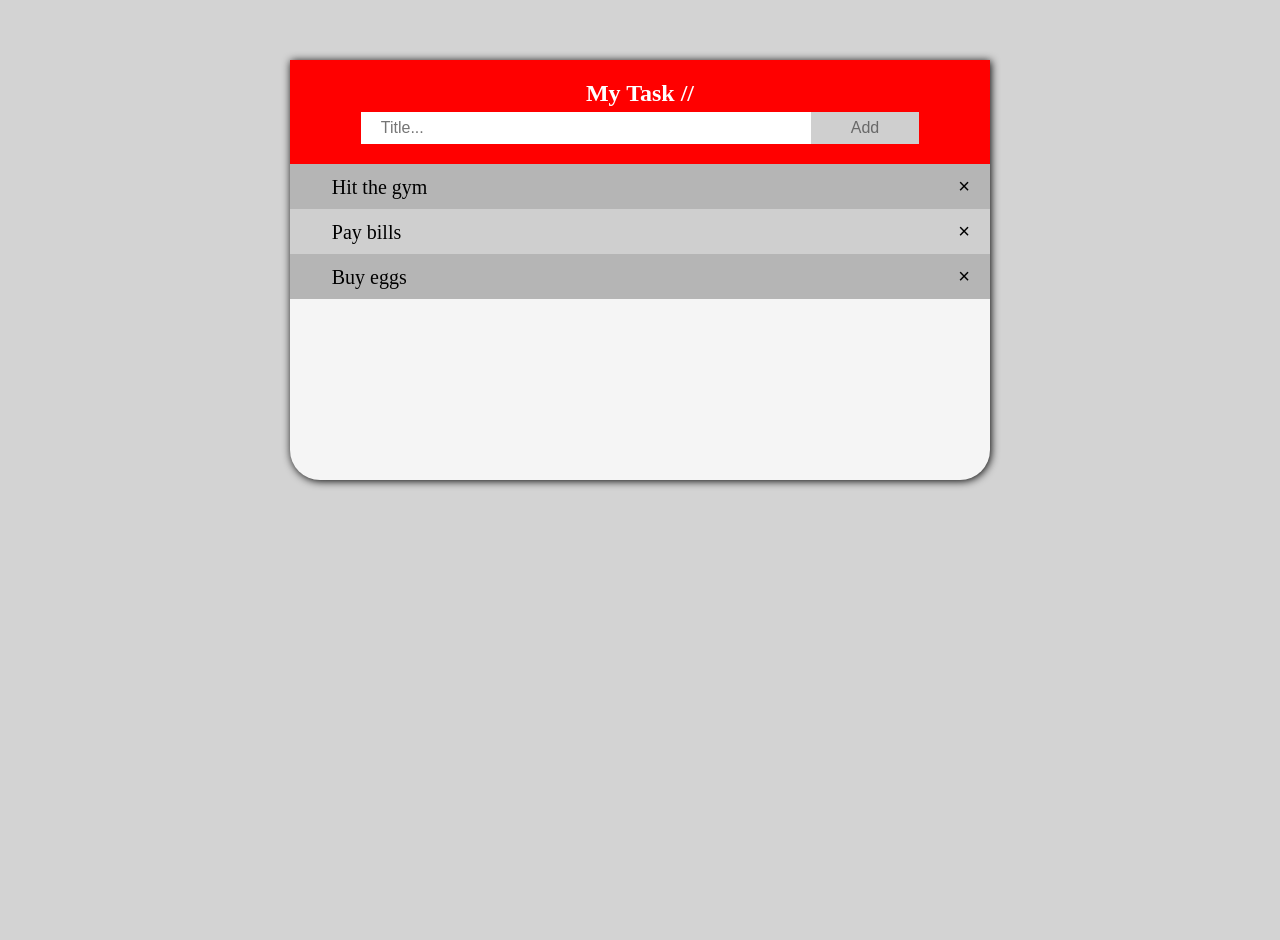
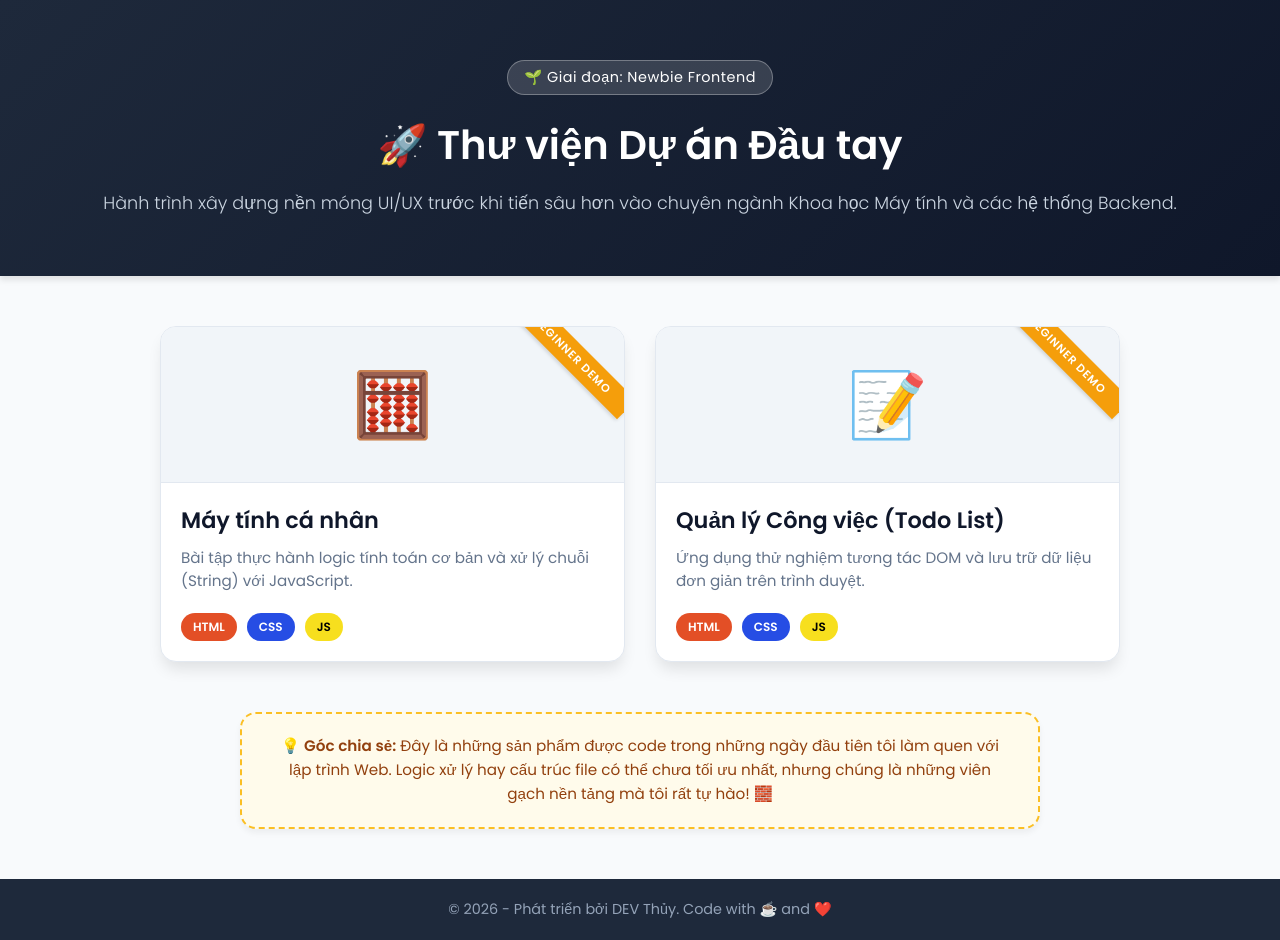
Before and after one commit to duongtuanthuy/my-first-learn-html-css, a plain HTML site: page index.html in a window 1280 px wide. Before the commit the page ends 800 px from the top, so only its background shows below. Drawn offline with Linux system fonts and the light colour scheme.

Commit message:
Sắp xếp lại thư mục. Tạo một trang thư viện dự án để trỏ tới các thư mục con

```diff
--- a/index.html
+++ b/index.html
@@ -1,47 +1,65 @@
 <!DOCTYPE html>
-
-<html>
+<html lang="vi">
 <head>
-        <title>Todo list</title>
+    <meta charset="UTF-8">
+    <meta name="viewport" content="width=device-width, initial-scale=1.0">
+    <title>Portfolio | Hành trình học Web</title>
+    <!-- Nhúng font chữ Poppins hiện đại -->
+    <link href="https://fonts.googleapis.com/css2?family=Poppins:wght@300;400;600&display=swap" rel="stylesheet">
     <link rel="stylesheet" href="style.css">
 </head>
 <body>
-        <div id="todo-container">
-            <div id="todo-header">
-                <p id="todo-title-text">My Task //</p>
-                <div id="todo-create-task">
-                    <input id="input-new-task" type="text" placeholder="Title...">
-                    <button id="add-btn">Add</button>
+    <header class="hero-section">
+        <!-- Thêm nhãn trạng thái học tập -->
+        <span class="learning-badge">🌱 Giai đoạn: Newbie Frontend</span>
+        <h1>🚀 Thư viện Dự án Đầu tay</h1>
+        <!-- Cập nhật lời tựa định hướng -->
+        <p>Hành trình xây dựng nền móng UI/UX trước khi tiến sâu hơn vào chuyên ngành Khoa học Máy tính và các hệ thống Backend.</p>
+    </header>
+
+    <main class="portfolio-container">
+        <!-- Dự án 1: Máy tính -->
+        <a href="./calculator-web-demo/index.html" class="project-card">
+            <!-- Thêm thẻ đánh dấu Demo -->
+            <div class="demo-badge">Beginner Demo</div>
+
+            <div class="card-icon">🧮</div>
+            <div class="card-content">
+                <h2>Máy tính cá nhân</h2>
+                <p>Bài tập thực hành logic tính toán cơ bản và xử lý chuỗi (String) với JavaScript.</p>
+                <div class="tech-stack">
+                    <span class="tag html">HTML</span>
+                    <span class="tag css">CSS</span>
+                    <span class="tag js">JS</span>
                 </div>
             </div>
-            <div id="todo-list">
-                <ul id="ul-el">
-                    <li class="todo-task">
-                        <span>
-                            <span class="checked-icon">&#10003;</span>
-                            <span class="task-text">Hit the gym</span>
-                        </span>
-                        <button class="delete-btn">&times;</button>
-                    </li>
+        </a>
 
-                    <li class="todo-task">
-                        <span>
-                            <span class="checked-icon">&#10003;</span>
-                            <span class="task-text">Pay bills</span>
-                        </span>
-                        <button class="delete-btn">&times;</button>
-                    </li>
+        <!-- Dự án 2: Todo List -->
+        <a href="./todoList-web-demo/index.html" class="project-card">
+            <div class="demo-badge">Beginner Demo</div>
 
-                    <li class="todo-task">
-                        <span>
-                            <span class="checked-icon">&#10003;</span>
-                            <span class="task-text">Buy eggs</span>
-                        </span>
-                        <button class="delete-btn">&times;</button>
-                    </li>
-                </ul>
+            <div class="card-icon">📝</div>
+            <div class="card-content">
+                <h2>Quản lý Công việc (Todo List)</h2>
+                <p>Ứng dụng thử nghiệm tương tác DOM và lưu trữ dữ liệu đơn giản trên trình duyệt.</p>
+                <div class="tech-stack">
+                    <span class="tag html">HTML</span>
+                    <span class="tag css">CSS</span>
+                    <span class="tag js">JS</span>
                 </div>
             </div>
+        </a>
+    </main>
+
+    <div class="disclaimer-section">
+        <p>💡 <strong>Góc chia sẻ:</strong> Đây là những sản phẩm được code trong những ngày đầu tiên tôi làm quen với lập trình Web. Logic xử lý hay cấu trúc file có thể chưa tối ưu nhất, nhưng chúng là những viên gạch nền tảng mà tôi rất tự hào! 🧱</p>
+    </div>
+
+    <footer>
+        <p>&copy; <span id="current-year"></span> - Phát triển bởi DEV Thủy. Code with ☕ and ❤️</p>
+    </footer>
+
     <script src="script.js"></script>
 </body>
 </html>
--- a/script.js
+++ b/script.js
@@ -1,39 +1,8 @@
-const inputNewTask = document.getElementById("input-new-task")
-const addBtn = document.getElementById("add-btn")
-const deleteBtn = document.getElementById("delete-btn")
-const ulEl = document.getElementById("ul-el")
+// Tự động lấy năm hiện tại gán vào Footer
+const yearElement = document.getElementById('current-year');
+const currentYear = new Date().getFullYear();
+yearElement.textContent = currentYear;
 
-function renderList() {
-    let newTask = `
-    <li class="todo-task">
-        <span>
-            <span class="checked-icon">&#10003;</span>
-            <span class="task-text">
-                ${inputNewTask.value}
-            </span>
-        </span>
-        <button class="delete-btn">&times;</button>
-    </li>
-    `
-    ulEl.innerHTML += newTask
-}
-
-addBtn.addEventListener("click", () => {
-    if (inputNewTask.value === "") {
-        alert("You must to write something")
-    }
-    else {
-        renderList()
-        inputNewTask.value = ""
-    }
-})
-
-ulEl.addEventListener("click", function(object) {
-    if (object.target.classList.contains("delete-btn")) {
-        const taskItem = object.target.parentElement
-        taskItem.remove()
-    }
-    else if (object.target.closest(".todo-task")) {
-        object.target.closest(".todo-task").classList.toggle("isChecked")
-    }
-})
+// Thông điệp ẩn cho những lập trình viên thích F12
+console.log("%c🚀 Chào mừng đến với không gian sáng tạo của tôi!", "color: #0ea5e9; font-size: 16px; font-weight: bold;");
+console.log("Portfolio này được xây dựng hoàn toàn bằng HTML, CSS và Vanilla JS.");
--- a/style.css
+++ b/style.css
@@ -1,136 +1,178 @@
-body {
+/* Thiết lập cơ bản */
+* {
     margin: 0;
-    display: flex;
-    justify-content: center;
-    background-color: lightgray;
+    padding: 0;
+    box-sizing: border-box;
 }
 
-#todo-container {
-    background-color: #f5f5f5;
+body {
+    font-family: 'Poppins', sans-serif;
+    background-color: #f8fafc;
+    color: #334155;
     display: flex;
     flex-direction: column;
-    margin-top: 60px;
-    padding-bottom: 20px;
-    width: 700px;
-    overflow: hidden;
-    border-radius: 0 0 30px 30px;
-    box-shadow: 1px 1px 8px black;
-    border: none;
-    min-height: 400px;
+    min-height: 100vh;
 }
 
-#todo-header {
-    background-color: red;
-    padding: 20px 0;
-    margin: 0;
-    gap: 0;
+/* Phần Header (Hero) */
+.hero-section {
+    text-align: center;
+    padding: 60px 20px;
+    background: linear-gradient(135deg, #1e293b, #0f172a);
+    color: white;
+    box-shadow: 0 4px 6px rgba(0, 0, 0, 0.1);
+}
+
+.hero-section h1 {
+    font-size: 2.5rem;
+    margin-bottom: 15px;
+    font-weight: 600;
+}
+
+.hero-section p {
+    font-size: 1.1rem;
+    color: #cbd5e1;
+    font-weight: 300;
+}
+
+/* Lưới chứa các dự án */
+.portfolio-container {
+    display: grid;
+    grid-template-columns: repeat(auto-fit, minmax(300px, 1fr));
+    gap: 30px;
+    padding: 50px 20px;
+    max-width: 1000px;
+    margin: 0 auto;
+    flex: 1;
+}
+
+/* Thẻ Dự án (Card) */
+.project-card {
+    background-color: white;
+    border-radius: 16px;
+    text-decoration: none;
+    color: inherit;
+    overflow: hidden;
+    box-shadow: 0 10px 15px -3px rgba(0, 0, 0, 0.1);
+    transition: all 0.3s ease;
     display: flex;
     flex-direction: column;
-    align-items: center;
-    gap: 5px;
+    border: 1px solid #e2e8f0;
 }
 
-#todo-title-text {
-    color: white;
-    margin: 0;
-    font-size: 24px;
-    font-weight: bold;
+/* Hiệu ứng UX khi di chuột */
+.project-card:hover {
+    transform: translateY(-8px);
+    box-shadow: 0 20px 25px -5px rgba(0, 0, 0, 0.15);
+    border-color: #94a3b8;
 }
 
-#todo-create-task {
-    display: flex;
+.card-icon {
+    font-size: 4rem;
+    text-align: center;
+    padding: 30px 0;
+    background-color: #f1f5f9;
+    border-bottom: 1px solid #e2e8f0;
 }
 
-#input-new-task {
-    padding: 5px 20px;
-    box-sizing: border-box;
-    width: 450px;
-    font-size: 1rem;
-    border: none;
+.card-content {
+    padding: 20px;
+    display: flex;
+    flex-direction: column;
+    flex: 1;
 }
 
-#add-btn {
-    margin: 0;
-    padding: 7px 40px;
-    font-size: 1rem;
-    border: none;
-    background-color: #cfcfcf;
-    color: #696969;
-    cursor: pointer;
+.card-content h2 {
+    font-size: 1.4rem;
+    margin-bottom: 10px;
+    color: #0f172a;
 }
 
-#add-btn:hover {
-    background-color: #b5b5b5;
+.card-content p {
+    font-size: 0.95rem;
+    color: #64748b;
+    margin-bottom: 20px;
+    line-height: 1.5;
+    flex: 1;
 }
 
-#add-btn:active {
-    transform: translateY(1px);
+/* Nhãn ngôn ngữ (Tags) */
+.tech-stack {
+    display: flex;
+    gap: 10px;
 }
 
-#todo-list {
-    margin: 0;
-    padding: 0;
+.tag {
+    font-size: 0.75rem;
+    font-weight: 600;
+    padding: 5px 12px;
+    border-radius: 20px;
+    color: white;
 }
 
-#ul-el {
-    margin: 0;
-    padding: 0;
+.tag.html { background-color: #e34f26; }
+.tag.css { background-color: #264de4; }
+.tag.js { background-color: #f7df1e; color: #000; }
+
+/* Footer */
+footer {
+    text-align: center;
+    padding: 20px;
+    background-color: #1e293b;
+    color: #94a3b8;
+    font-size: 0.9rem;
 }
 
-.todo-task {
-    display: flex;
-    justify-content: space-between;
-    align-items: center;
-    background-color: #cfcfcf;
-    list-style-type: none;
-    font-size: 1rem;
-    padding: 0 0 0 20px;
-    box-sizing: border-box;
-    height: 45px;
-    font-size: 20px;
-    cursor: pointer;
+/* --- PHẦN BỔ SUNG CHO GIAO DIỆN NHẬP MÔN --- */
+
+/* Nhãn trạng thái trên Header */
+.learning-badge {
+    display: inline-block;
+    background-color: rgba(255, 255, 255, 0.15);
+    padding: 6px 16px;
+    border-radius: 20px;
+    font-size: 0.9rem;
+    margin-bottom: 20px;
+    border: 1px solid rgba(255, 255, 255, 0.3);
+    font-weight: 500;
+    letter-spacing: 0.5px;
 }
 
-.checked-icon {
-    visibility: hidden;
+/* Đảm bảo thẻ dự án có thể chứa huy hiệu Demo (Rất quan trọng) */
+.project-card {
+    position: relative; /* Dùng để làm mốc tọa độ cho demo-badge */
 }
 
-.isChecked .checked-icon{
-    visibility: visible;
+/* Huy hiệu Beginner Demo góc phải thẻ */
+.demo-badge {
+    position: absolute;
+    top: 15px;
+    right: -25px;
+    background-color: #f59e0b; /* Màu cam cảnh báo nhẹ nhàng */
+    color: white;
+    font-size: 0.7rem;
+    font-weight: 700;
+    padding: 5px 25px;
+    transform: rotate(45deg); /* Xoay chéo tạo hiệu ứng dải ruy-băng */
+    box-shadow: 0 2px 4px rgba(0, 0, 0, 0.15);
+    letter-spacing: 1px;
+    text-transform: uppercase;
 }
 
-#todo-list .todo-task.isChecked .task-text{
-    text-decoration: line-through;
+/* Hộp thông điệp (Disclaimer) */
+.disclaimer-section {
+    max-width: 800px;
+    margin: 0 auto 50px auto;
+    padding: 20px 30px;
+    background-color: #fffbeb;
+    border: 2px dashed #fbbf24;
+    border-radius: 16px;
+    color: #92400e;
+    text-align: center;
+    box-shadow: 0 4px 6px rgba(0, 0, 0, 0.05);
 }
 
-#todo-list .todo-task.isChecked {
-    background-color: #696969;
-    color: whitesmoke;
+.disclaimer-section p {
+    font-size: 0.95rem;
+    line-height: 1.6;
 }
-
-#todo-list .todo-task.isChecked .delete-btn {
-    color: whitesmoke;
-}
-
-#todo-list li:nth-child(odd) {
-    background-color: #b5b5b5;
-}
-
-#todo-list li:hover {
-    background-color: #9c9c9c;
-}
-
-.delete-btn {
-    background-color: inherit;
-    box-sizing: border-box;
-    font-size: 20px;
-    height: 100%;
-    border: none;
-    margin: 0;
-    padding: 0 20px;
-    cursor: pointer;
-}
-
-.delete-btn:hover {
-    background-color: red;
-}
--- /dev/null
+++ b/todoList-web-demo/style.css
@@ -0,0 +1,136 @@
+body {
+    margin: 0;
+    display: flex;
+    justify-content: center;
+    background-color: lightgray;
+}
+
+#todo-container {
+    background-color: #f5f5f5;
+    display: flex;
+    flex-direction: column;
+    margin-top: 60px;
+    padding-bottom: 20px;
+    width: 700px;
+    overflow: hidden;
+    border-radius: 0 0 30px 30px;
+    box-shadow: 1px 1px 8px black;
+    border: none;
+    min-height: 400px;
+}
+
+#todo-header {
+    background-color: red;
+    padding: 20px 0;
+    margin: 0;
+    gap: 0;
+    display: flex;
+    flex-direction: column;
+    align-items: center;
+    gap: 5px;
+}
+
+#todo-title-text {
+    color: white;
+    margin: 0;
+    font-size: 24px;
+    font-weight: bold;
+}
+
+#todo-create-task {
+    display: flex;
+}
+
+#input-new-task {
+    padding: 5px 20px;
+    box-sizing: border-box;
+    width: 450px;
+    font-size: 1rem;
+    border: none;
+}
+
+#add-btn {
+    margin: 0;
+    padding: 7px 40px;
+    font-size: 1rem;
+    border: none;
+    background-color: #cfcfcf;
+    color: #696969;
+    cursor: pointer;
+}
+
+#add-btn:hover {
+    background-color: #b5b5b5;
+}
+
+#add-btn:active {
+    transform: translateY(1px);
+}
+
+#todo-list {
+    margin: 0;
+    padding: 0;
+}
+
+#ul-el {
+    margin: 0;
+    padding: 0;
+}
+
+.todo-task {
+    display: flex;
+    justify-content: space-between;
+    align-items: center;
+    background-color: #cfcfcf;
+    list-style-type: none;
+    font-size: 1rem;
+    padding: 0 0 0 20px;
+    box-sizing: border-box;
+    height: 45px;
+    font-size: 20px;
+    cursor: pointer;
+}
+
+.checked-icon {
+    visibility: hidden;
+}
+
+.isChecked .checked-icon{
+    visibility: visible;
+}
+
+#todo-list .todo-task.isChecked .task-text{
+    text-decoration: line-through;
+}
+
+#todo-list .todo-task.isChecked {
+    background-color: #696969;
+    color: whitesmoke;
+}
+
+#todo-list .todo-task.isChecked .delete-btn {
+    color: whitesmoke;
+}
+
+#todo-list li:nth-child(odd) {
+    background-color: #b5b5b5;
+}
+
+#todo-list li:hover {
+    background-color: #9c9c9c;
+}
+
+.delete-btn {
+    background-color: inherit;
+    box-sizing: border-box;
+    font-size: 20px;
+    height: 100%;
+    border: none;
+    margin: 0;
+    padding: 0 20px;
+    cursor: pointer;
+}
+
+.delete-btn:hover {
+    background-color: red;
+}
```
Also changed, not shown: todoList-web-demo/index.html (added, +47 -0 lines), todoList-web-demo/script.js (added, +39 -0 lines). Lines whose indentation alone changed are shown as unchanged.
